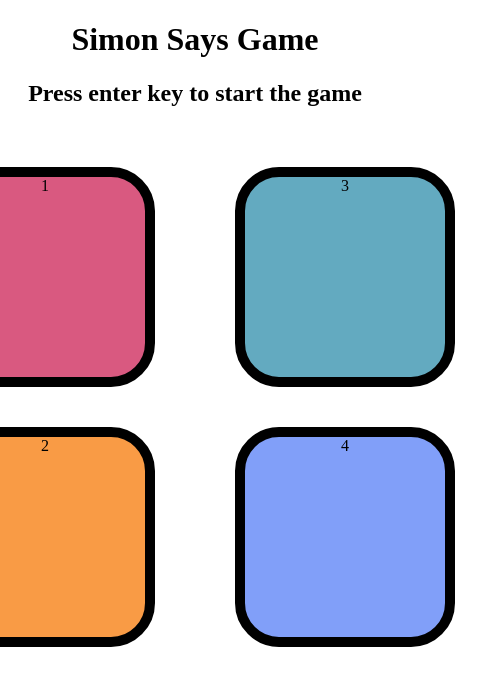
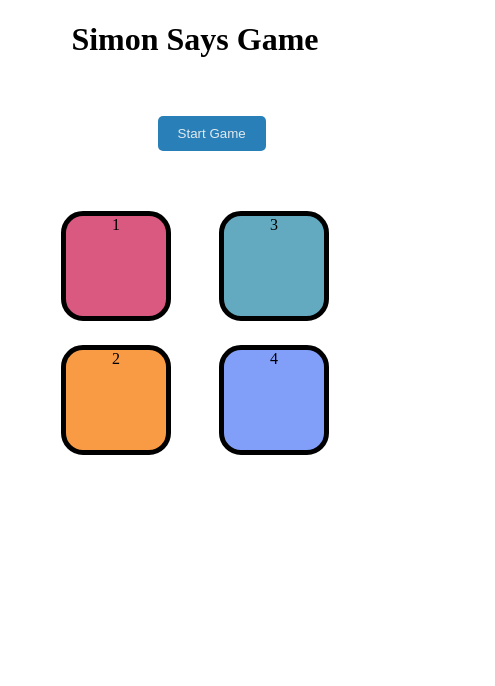
Before and after one commit to Sakshi-Dappu/SIMON-says-Game, a plain HTML site: page index.html in a window 390 px wide. Shown: the whole page, 495 px wide, since content can reach past the window. Drawn offline with Linux system fonts and the light colour scheme.

Commit message:
responsiveness added

```diff
--- a/app.js
+++ b/app.js
@@ -87,3 +87,13 @@ function reset() {
   userSeq = [];
   level = 0;
 }
+
+
+document.getElementById("startBtn").addEventListener("click", function () {
+    if (started == false) {
+      console.log("game started");
+      started = true;
+  document.getElementById("startBtn").style.display = "none";
+      levelUp();
+    }
+  });
--- a/index.html
+++ b/index.html
@@ -5,11 +5,14 @@
     <meta name="viewport" content="width=device-width, initial-scale=1.0" />
     <title>Simon Says Game</title>
     <link rel="stylesheet" href="style.css" />
+
   </head>
   <body>
     <h1>Simon Says Game</h1>
     <h2>Press enter key to start the game</h2>
-
+<br><br>
+<button id="startBtn">Start Game</button>
+<br><br>
     <div class="btn-container">
       <div class="line-one">
         <div class="btn red" type="button" id="red">1</div>
--- a/style.css
+++ b/style.css
@@ -35,3 +35,43 @@ body {
 .userflash {
     background-color: green;
 }
+
+#startBtn {
+    display: none;
+    border-radius:5px ;
+    padding: 10px 20px;
+    cursor: pointer;
+    border: none;
+    color: rgba(249, 245, 245, 0.893);
+    background-color:#2980b9 ;
+   margin-left: 40%;
+   transition: background-color 0.3s ease;
+}
+
+#startBtn:hover {
+   background-color:  #6a9bbb;
+
+}
+
+/* @media screen and (max-width: 600px) */
+@media screen and (max-width: 600px) {
+    .btn {
+        height: 100px;
+        width: 100px;
+        border-radius: 20%;
+        border: 5px solid black;
+        margin: 1.5rem;
+    }
+
+    .btn-container {
+        display: flex;
+        justify-content: center;
+    }
+
+    h2 {
+        display: none;
+    }
+    #startBtn {
+        display: block;
+    }
+}
```
